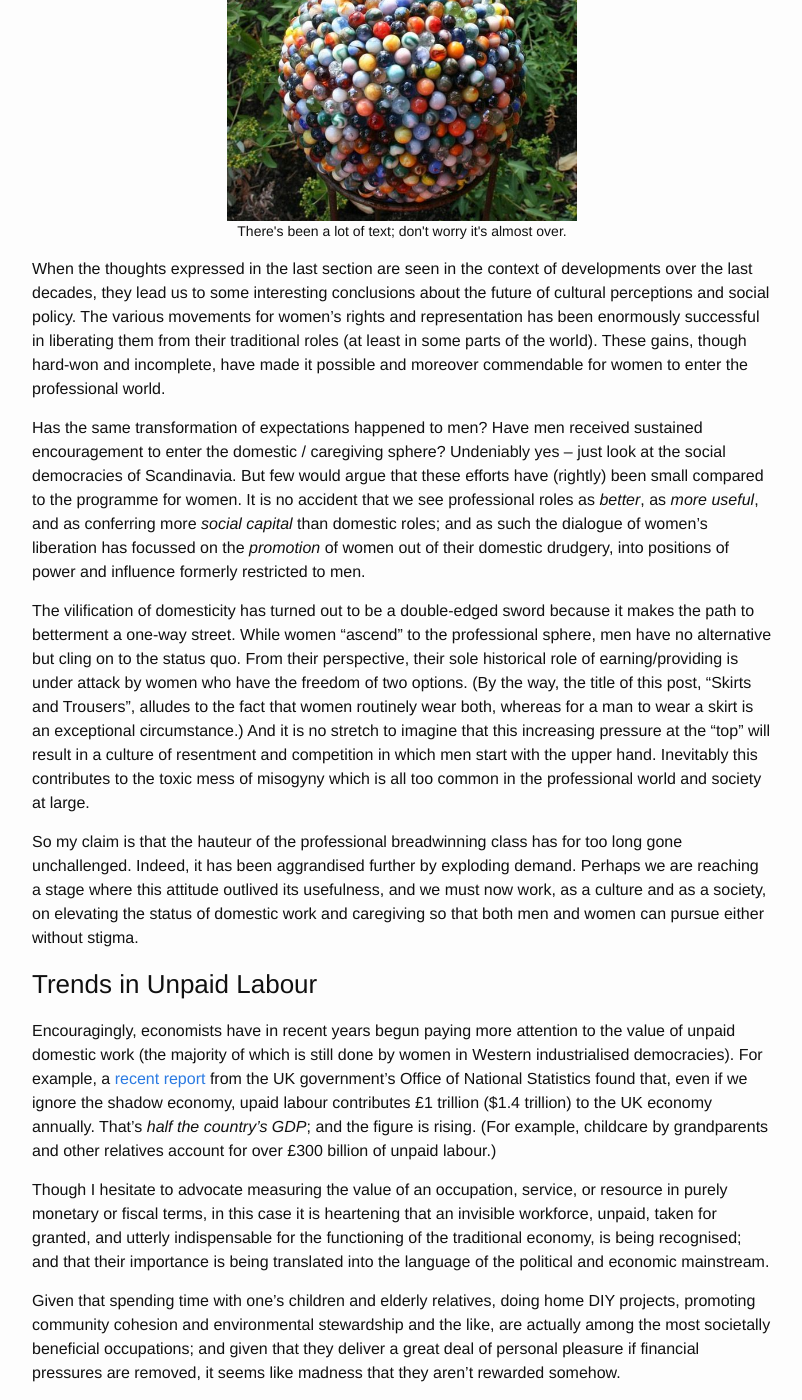
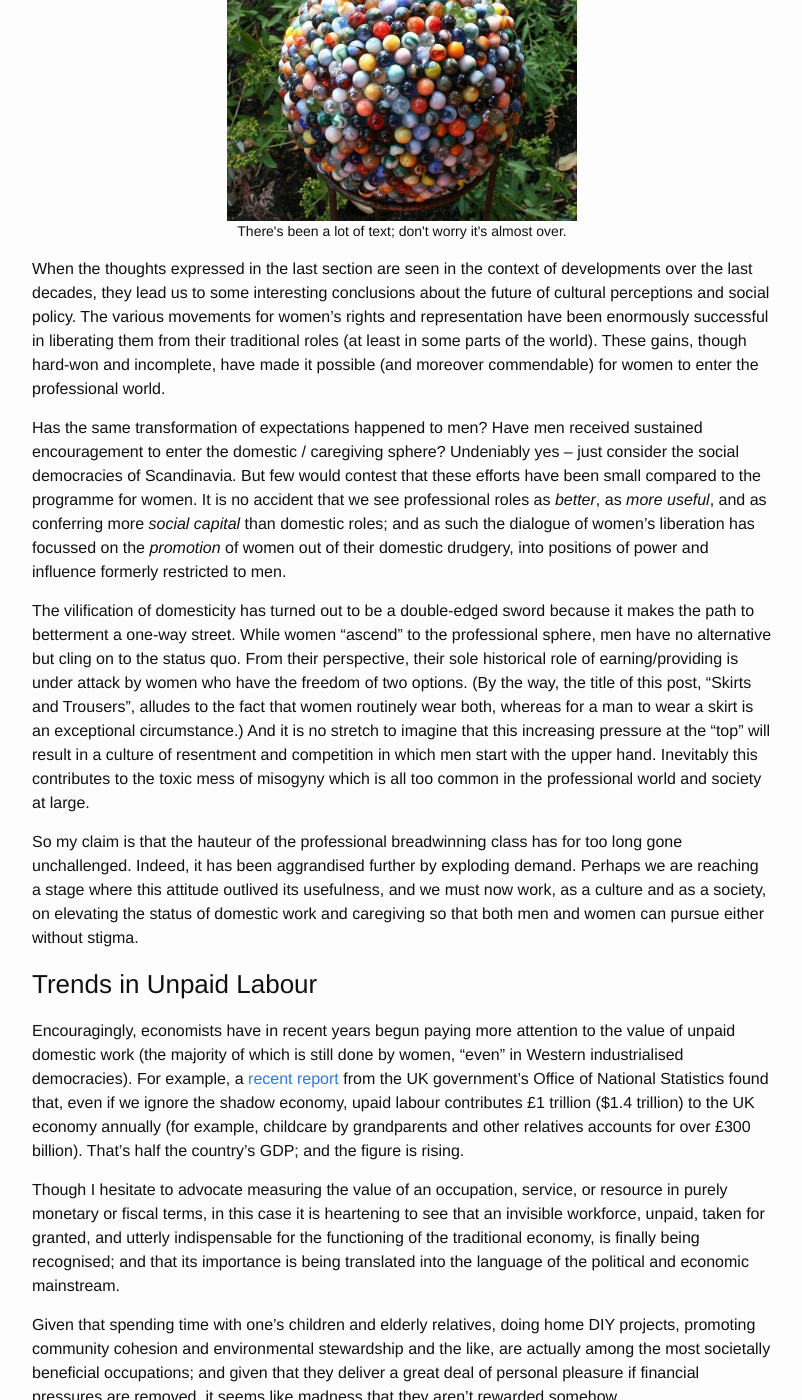
Before and after one commit to Allium/WithoutHeadOrFoot, a Jekyll site: the page built from _posts/2016-04-19-Skirts-and-Trousers.md, in a window 1280 px wide and 1400 px high, scrolled down 7432 px. Shown: the whole window, without its empty margins (238-1040 px from the left). Built offline with Jekyll 4.4.1, drawn with Linux system fonts in a browser that asks for light colours; comment, search, counter and statistics services are not loaded; some of the changed text lies outside the part shown.

Commit message:
Gender typose

```diff
--- a/_posts/2016-04-19-Skirts-and-Trousers.md
+++ b/_posts/2016-04-19-Skirts-and-Trousers.md
@@ -73,7 +73,7 @@
 
 So much for my musings, let's get back to the interview. I expected that my thoughts, or at least something in their general direction, would be fairly standard among the (self-proclaimed) male respondents; and this indeed turned out to be the case.
 
-(Before diving into the responses, I should clarify that I intended my interview questions to be a *little* vague, to give people the freedom to share their own experiences and thoughts, rather than having my agenda forced upon them. And it turns out that, of the handful who responded, a couple took me at my word, writing contemplative and carefully worded musings which came close to ignoring my questions altogether. This, together with the small sample size, means I can't really develop any consistent narrative: I simply need more data and more time and less data.)
+(Before diving into the responses, I should clarify that I intended my interview questions to be a *little* vague, to give people the freedom to share their own experiences and thoughts, rather than having my agenda forced upon them. And it turns out that, of the handful who responded, a couple took me at my word, writing contemplative and carefully worded musings which came close to ignoring my questions altogether. This, together with the small sample size, means I can't develop a robust and consistent narrative: I simply need more data and more time and less data.)
 
 
 ### Male Responses
@@ -188,9 +188,9 @@
 	</figcaption>
 </figure></div>
 
-When the thoughts expressed in the last section are seen in the context of developments over the last decades, they lead us to some interesting conclusions about the future of cultural perceptions and social policy. The various movements for women's rights and representation has been enormously successful in liberating them from their traditional roles (at least in some parts of the world). These gains, though hard-won and incomplete, have made it possible and moreover commendable for women to enter the professional world.
+When the thoughts expressed in the last section are seen in the context of developments over the last decades, they lead us to some interesting conclusions about the future of cultural perceptions and social policy. The various movements for women's rights and representation have been enormously successful in liberating them from their traditional roles (at least in some parts of the world). These gains, though hard-won and incomplete, have made it possible (and moreover commendable) for women to enter the professional world.
 
-Has the same transformation of expectations happened to men? Have men received sustained encouragement to enter the domestic / caregiving sphere? Undeniably yes -- just look at the social democracies of Scandinavia. But few would argue that these efforts have (rightly) been small compared to the programme for women. It is no accident that we see professional roles as *better*, as *more useful*, and as conferring more *social capital* than domestic roles; and as such the dialogue of women's liberation has focussed on the *promotion* of women out of their domestic drudgery, into positions of power and influence formerly restricted to men.
+Has the same transformation of expectations happened to men? Have men received sustained encouragement to enter the domestic / caregiving sphere? Undeniably yes -- just consider the social democracies of Scandinavia. But few would contest that these efforts have been small compared to the programme for women. It is no accident that we see professional roles as *better*, as *more useful*, and as conferring more *social capital* than domestic roles; and as such the dialogue of women's liberation has focussed on the *promotion* of women out of their domestic drudgery, into positions of power and influence formerly restricted to men.
 
 The vilification of domesticity has turned out to be a double-edged sword because it makes the path to betterment a one-way street. While women "ascend" to the professional sphere, men have no alternative but cling on to the status quo. From their perspective, their sole historical role of earning/providing is under attack by women who have the freedom of two options. (By the way, the title of this post, "Skirts and Trousers", alludes to the fact that women routinely wear both, whereas for a man to wear a skirt is an exceptional circumstance.) And it is no stretch to imagine that this increasing pressure at the "top" will result in a culture of resentment and competition in which men start with the upper hand. Inevitably this contributes to the toxic mess of misogyny which is all too common in the professional world and society at large.
 
@@ -199,9 +199,9 @@
 
 ### Trends in Unpaid Labour
 
-Encouragingly, economists have in recent years begun paying more attention to the value of unpaid domestic work (the majority of which is still done by women in Western industrialised democracies). For example, a [recent report](https://www.ons.gov.uk/economy/nationalaccounts/satelliteaccounts/compendium/householdsatelliteaccounts/2005to2014/chapter1executivesummaryforhouseholdsatelliteaccount) from the UK government's Office of National Statistics found that, even if we ignore the shadow economy, upaid labour contributes £1 trillion ($1.4 trillion) to the UK economy annually. That's *half the country's GDP*; and the figure is rising. (For example, childcare by grandparents and other relatives account for over £300 billion of unpaid labour.)
+Encouragingly, economists have in recent years begun paying more attention to the value of unpaid domestic work (the majority of which is still done by women, "even" in Western industrialised democracies). For example, a [recent report](https://www.ons.gov.uk/economy/nationalaccounts/satelliteaccounts/compendium/householdsatelliteaccounts/2005to2014/chapter1executivesummaryforhouseholdsatelliteaccount) from the UK government's Office of National Statistics found that, even if we ignore the shadow economy, upaid labour contributes £1 trillion ($1.4 trillion) to the UK economy annually (for example, childcare by grandparents and other relatives accounts for over £300 billion). That's half the country's GDP; and the figure is rising.
 
-Though I hesitate to advocate measuring the value of an occupation, service, or resource in purely monetary or fiscal terms, in this case it is heartening that an invisible workforce, unpaid, taken for granted, and utterly indispensable for the functioning of the traditional economy, is being recognised; and that their importance is being translated into the language of the political and economic mainstream.
+Though I hesitate to advocate measuring the value of an occupation, service, or resource in purely monetary or fiscal terms, in this case it is heartening to see that an invisible workforce, unpaid, taken for granted, and utterly indispensable for the functioning of the traditional economy, is finally being recognised; and that its importance is being translated into the language of the political and economic mainstream.
 
 Given that spending time with one's children and elderly relatives, doing home DIY projects, promoting community cohesion and environmental stewardship and the like, are actually among the most societally beneficial occupations; and given that they deliver a great deal of personal pleasure if financial pressures are removed, it seems like madness that they aren't rewarded somehow.
 
```
Also changed, not shown: other parts of _posts/2016-04-19-Skirts-and-Trousers.md (+4 -4 lines).
